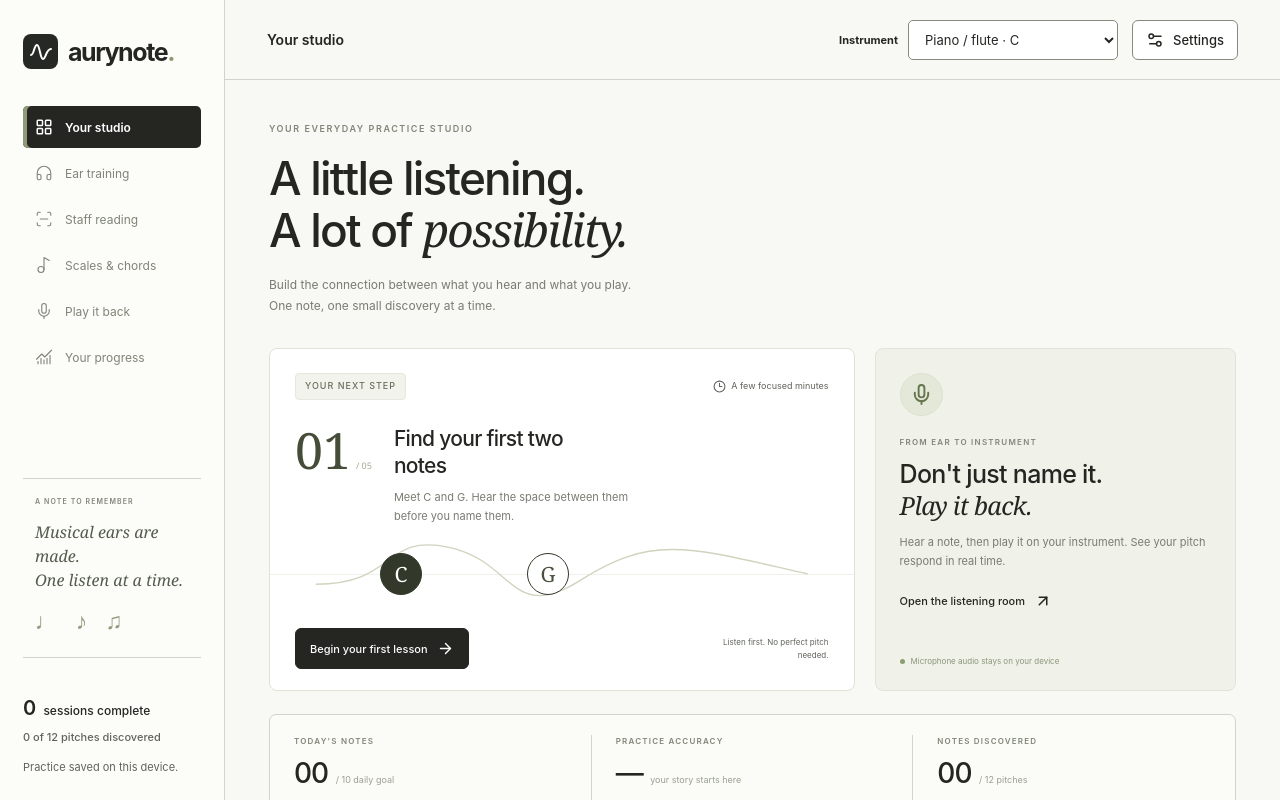
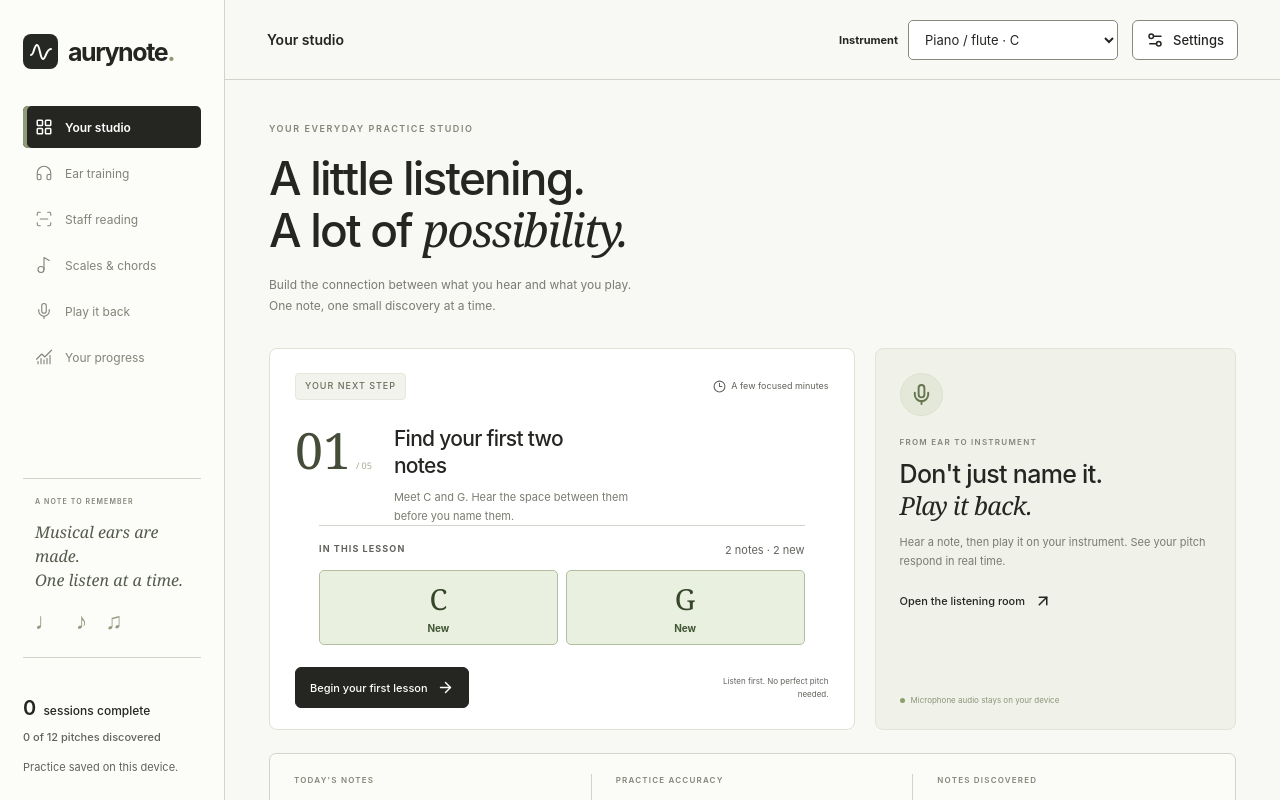
Before and after one commit to Xrkt117/Aurynote, a React (Vite) app in the folder desktop/: page / in a window 1280 px wide. Shown: the top 800 px of the page. Built offline with nearby package versions, Linux system fonts and the light colour scheme.

Commit message:
Show the actual lesson notes

```diff
--- a/desktop/src/Dashboard.tsx
+++ b/desktop/src/Dashboard.tsx
@@ -14,7 +14,10 @@ import { lessons, noteName } from "./music";
 import { dayKey } from "./store";
 import { SectionTitle, Tag } from "./components";
 export default function Dashboard() {
-  const { profile, go, setProfile } = useStudio();
+  const { profile, go } = useStudio();
+  const lesson = lessons[profile.level];
+  const earlierNotes = profile.level ? lessons[profile.level - 1].notes : [];
+  const newNotes = lesson.notes.filter(n => !earlierNotes.includes(n));
   const today = profile.attempts.filter((a) => a.day === dayKey());
   const accuracy = profile.attempts.length
     ? Math.round(
@@ -54,19 +57,12 @@ export default function Dashboard() {
               <p>{lessons[profile.level].copy}</p>
             </div>
           </div>
-          <div className="note-orbit" aria-hidden="true">
-            <span>C</span>
-            <i />
-            <span className="outlined">G</span>
-            <svg viewBox="0 0 480 80">
-              <path
-                d="M0 50C80 50 65 0 130 14S190 90 260 45 370 15 480 40"
-                fill="none"
-                stroke="currentColor"
-                strokeWidth="1.3"
-              />
-            </svg>
-          </div>
+          <section className="lesson-preview" aria-label="Notes in your next lesson">
+            <div className="lesson-preview-heading"><span>IN THIS LESSON</span><span>{lesson.notes.length} notes · {newNotes.length} new</span></div>
+            <div className="lesson-preview-notes" style={{gridTemplateColumns: `repeat(${lesson.notes.length > 6 ? Math.ceil(lesson.notes.length / 2) : lesson.notes.length}, minmax(0, 1fr))`}}>
+              {lesson.notes.map(n => <div className={newNotes.includes(n) ? "preview-note introduced" : "preview-note"} key={n}><strong>{noteName(n)}</strong><span>{newNotes.includes(n) ? "New" : "Review"}</span></div>)}
+            </div>
+          </section>
           <div className="hero-bottom">
             <button className="primary" onClick={() => go("ear")}>
               {profile.attempts.length
--- a/desktop/src/style.css
+++ b/desktop/src/style.css
@@ -461,48 +461,6 @@ strong {
   max-width: 245px;
   margin-top: 9px;
 }
-.note-orbit {
-  height: 82px;
-  position: relative;
-  display: flex;
-  gap: 105px;
-  align-items: center;
-  padding-left: 85px;
-  margin: 8px 0 13px;
-}
-.note-orbit > span {
-  font-family: var(--serif);
-  font-size: 21px;
-  position: relative;
-  z-index: 1;
-  width: 42px;
-  height: 42px;
-  border-radius: 50%;
-  display: grid;
-  place-items: center;
-  background: #32392a;
-  color: white;
-  border: 1px solid #32392a;
-}
-.note-orbit > span.outlined {
-  background: white;
-  color: #48513b;
-}
-.note-orbit svg {
-  position: absolute;
-  inset: 0;
-  width: 100%;
-  height: 100%;
-  color: #ced4bd;
-}
-.note-orbit > i {
-  position: absolute;
-  width: 200%;
-  height: 1px;
-  left: -30px;
-  background: #f0f1eb;
-  top: 41px;
-}
 .hero-bottom .primary {
   font-size: 11px;
   padding: 11px 14px;
@@ -1710,10 +1668,7 @@ strong {
   .hero-body p {
     max-width: 350px;
   }
-  .note-orbit {
-    margin-top: 20px;
-  }
-}
+  }
 @media (max-width: 1150px) {
   .sidebar {
     width: 192px;
@@ -1752,10 +1707,6 @@ strong {
   }
   .hero-body h2 {
     font-size: 19px;
-  }
-  .note-orbit {
-    padding-left: 50px;
-    gap: 80px;
   }
   .play-card {
     padding: 21px;
@@ -2508,3 +2459,14 @@ select {
     width: 100%;
   }
 }
+
+.lesson-preview { margin: 0 24px 22px; padding: 17px 0 0; border-top: 1px solid var(--line); }
+.lesson-preview-heading { display: flex; justify-content: space-between; gap: 12px; margin-bottom: 13px; color: var(--muted); font-size: 11px; }
+.lesson-preview-heading > span:first-child { font-size: 9px; font-weight: 650; letter-spacing: 1.1px; }
+.lesson-preview-notes { display: grid; gap: 8px; }
+.preview-note { padding: 12px 5px 10px; text-align: center; background: #f8f8f5; border: 1px solid #e0e3d9; border-radius: 5px; }
+.preview-note strong { display: block; font-family: var(--serif); font-size: 29px; font-weight: 400; line-height: 1.1; }
+.preview-note > span { display: block; margin-top: 7px; color: var(--muted); font-size: 10px; }
+.preview-note.introduced { background: #eaf0e0; border-color: #b2bea0; color: #35462a; }
+.preview-note.introduced > span { color: #415735; font-weight: 650; }
+@media (max-width: 650px) { .lesson-preview { margin-left: 18px; margin-right: 18px; } .preview-note strong { font-size: 24px; } }
```
Also changed, not shown: 1 other file (tests, documents, lock files or other folders).
